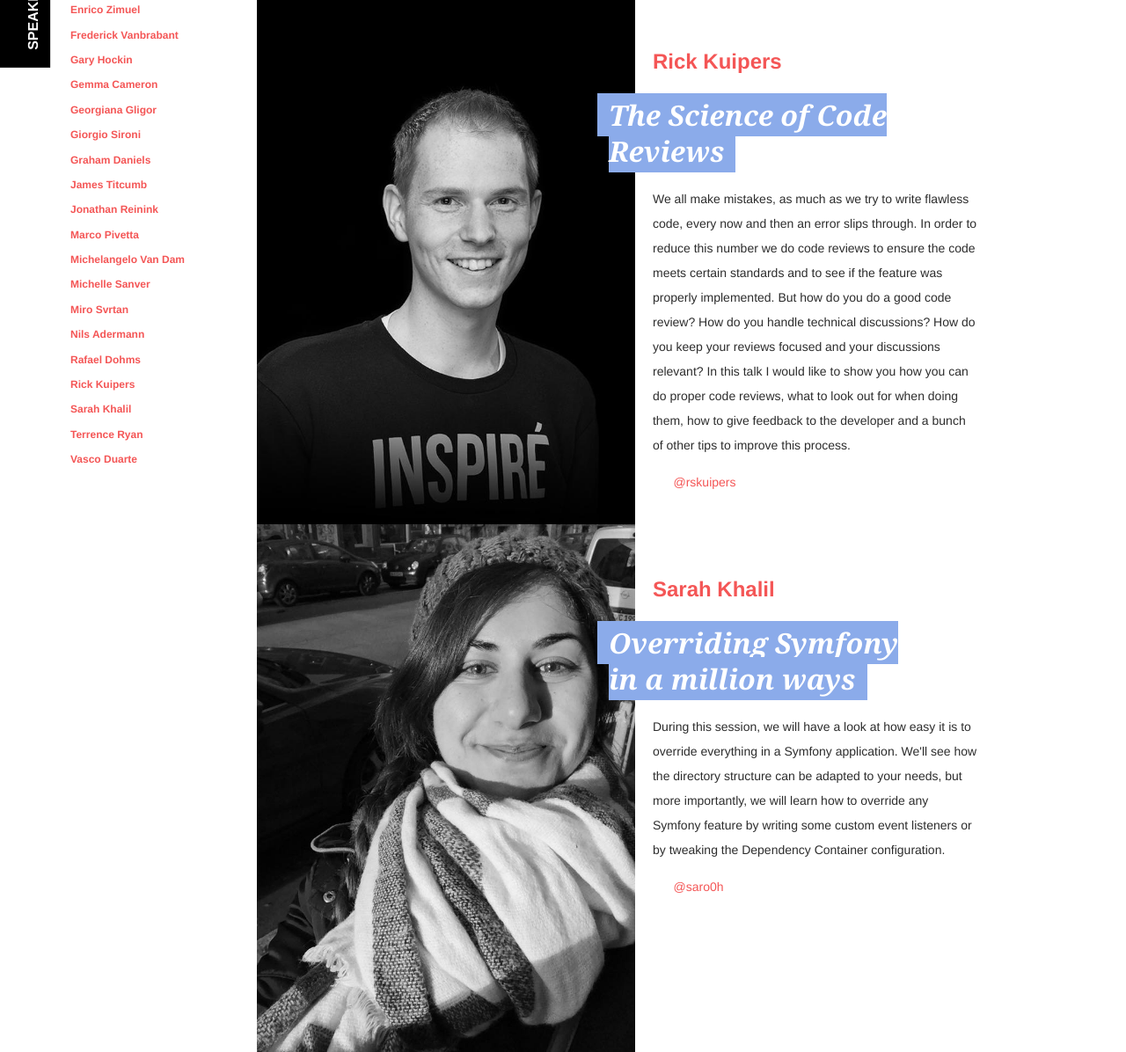
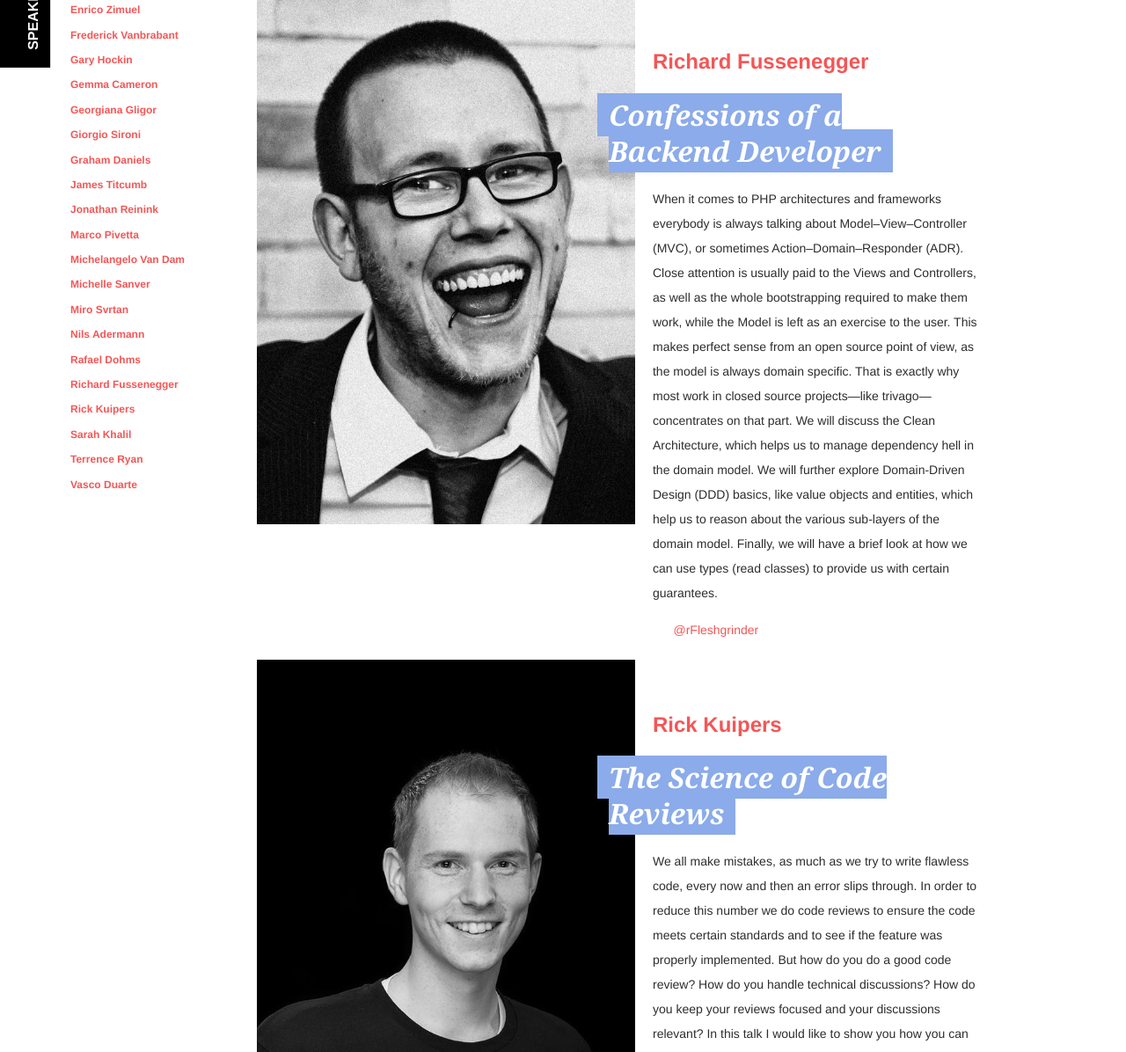
Before and after one commit to GrUSP/2017.phpday.it, a Jekyll site: the page built from talks.html, in a window 1280 px wide and 1400 px high, scrolled down 12967 px, cut to the strip 204-1400 px from the top of the window. Shown: the whole strip at 88% size. Built offline with Jekyll 4.4.1, drawn with Linux system fonts in a browser that asks for light colours; some web fonts are replaced.

Commit message:
Add Richard Fussenegger (trivago)

```diff
--- a/_data/speakers.yml
+++ b/_data/speakers.yml
@@ -128,6 +128,13 @@ list:
     last_name: Dohms
     twitter: rdohms
   -
+    id: richard-fussenegger
+    description:
+    image: richard-fussenegger.jpg
+    first_name: Richard
+    last_name: Fussenegger
+    twitter: rFleshgrinder
+  -
     id: rick-kuipers
     description:
     image: rick-kuipers.jpeg
--- a/_data/talks.yml
+++ b/_data/talks.yml
@@ -191,6 +191,18 @@
     and simplicity. Let's talk about growing, learning and improving our code with calisthenics, readability and good design.
 -
   speaker_id:
+    - richard-fussenegger
+  title: Confessions of a Backend Developer
+  extract: >
+    When it comes to PHP architectures and frameworks everybody is always talking about Model–View–Controller (MVC), or sometimes Action–Domain–Responder
+    (ADR). Close attention is usually paid to the Views and Controllers, as well as the whole bootstrapping required to make them work, while the
+    Model is left as an exercise to the user. This makes perfect sense from an open source point of view, as the model is always domain specific.
+    That is exactly why most work in closed source projects—like trivago—concentrates on that part. We will discuss the Clean Architecture, which
+    helps us to manage dependency hell in the domain model. We will further explore Domain-Driven Design (DDD) basics, like value objects and
+    entities, which help us to reason about the various sub-layers of the domain model. Finally, we will have a brief look at how we can use types
+    (read classes) to provide us with certain guarantees.
+-
+  speaker_id:
     - rick-kuipers
   title: The Science of Code Reviews
   extract: >
--- a/schedule.html
+++ b/schedule.html
@@ -33,7 +33,13 @@ title: Schedule
         {% include schedule/pause.html time='13.00-14.30' title='Lunch' icon="food" fill='true' %}
 
         <tr>
-          {% include schedule/talk.html title='Make your code do your job' time='14.30-15.30' %}
+          <td class="schedule__cell schedule__cell--time">
+            <span class="schedule__time">14.30-15.30</span>
+            <span class="schedule__on-air">on air</span>
+          </td>
+          <td class="schedule__cell schedule__cell--event">
+            <div class="schedule__title">TBD</div>
+          </td>
           {% include schedule/talk.html title="Branching strategies: choose wisely to minimise costs" %}
           {% include schedule/talk.html title='Basic CQRS and Event Sourcing with Prooph' workshop='true'%}
         </tr>
@@ -46,13 +52,7 @@ title: Schedule
         {% include schedule/pause.html time='16.30-17.00' title='Coffee break' icon="coffee" fill='true' %}
 
         <tr>
-          <td class="schedule__cell schedule__cell--time">
-            <span class="schedule__time">17.00-17.30</span>
-            <span class="schedule__on-air">on air</span>
-          </td>
-          <td class="schedule__cell schedule__cell--event">
-            <div class="schedule__title">TBD</div>
-          </td>
+          {% include schedule/talk.html title='Confessions of a Backend Developer' time='17.00-17.30' %}
           {% include schedule/talk.html title='Containing Chaos with Kubernetes' %}
           <td class="schedule__cell schedule__cell--event">
             <div class="schedule__title">PUG Meeting</div>
@@ -91,20 +91,20 @@ title: Schedule
 
         {% include schedule/pause.html time='13.00-14.30' title='Lunch' icon="food" %}
 
-        <tr>{% include schedule/talk.html time='14.30-15.30' title='Make your code do your job' %}</tr>
-        <tr>{% include schedule/talk.html time='15.30-16.30' title='Overriding Symfony in a million ways' %}</tr>
-
-        {% include schedule/pause.html time='16.30-17.00' title='Coffee break' icon="coffee" %}
-
         <tr>
           <td class="schedule__cell schedule__cell--time">
-            <span class="schedule__time">17.00-17.30</span>
+            <span class="schedule__time">14.30-15.30</span>
             <span class="schedule__on-air">on air</span>
           </td>
           <td class="schedule__cell schedule__cell--event">
             <div class="schedule__title">TBD</div>
           </td>
         </tr>
+        <tr>{% include schedule/talk.html time='15.30-16.30' title='Overriding Symfony in a million ways' %}</tr>
+
+        {% include schedule/pause.html time='16.30-17.00' title='Coffee break' icon="coffee" %}
+
+        <tr>{% include schedule/talk.html time='17.00-17.30' title='Confessions of a Backend Developer' %}</tr>
         <tr>{% include schedule/talk.html time='17.30-18.00' title='How to open source a PHP package' %}</tr>
 
         {% include schedule/pause.html time='18.00-18.45' title='Happy hour' icon="bar" fill='true' %}
```
Also changed, not shown: img/phpday/speaker/richard-fussenegger.jpg (added).
